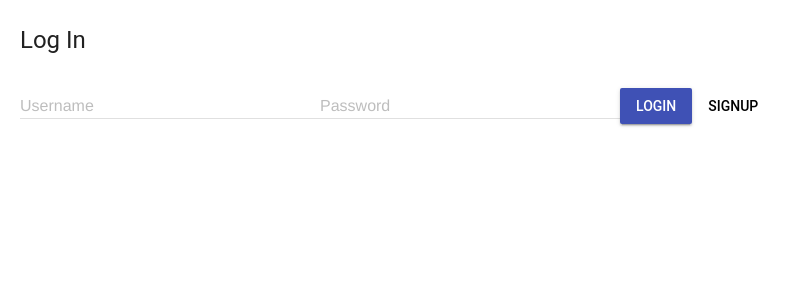
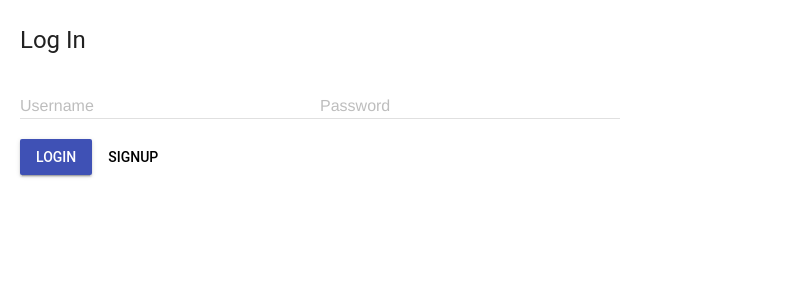
Before and after one commit to davidalveno/group-scheduler, a React (Create React App) app in the folder frontend/scheduler/: page / in a window 1280 px wide. Shown: the top 300 px of the page, without its empty margins (0-802 px from the left). Built offline with nearby package versions, Linux system fonts and the light colour scheme.

Commit message:
Handles login and failed login

```diff
--- a/frontend/scheduler/src/App.js
+++ b/frontend/scheduler/src/App.js
@@ -12,6 +12,7 @@ class App extends Component {
     this.state = {
       displayed_content: 'loading',
       logged_in: localStorage.getItem('token') ? true : false,
+      failed_login: false,
       username: ''
     };
     console.log('on startup - logged in: ', this.state.logged_in)
@@ -42,6 +43,7 @@ class App extends Component {
   }
 
   handle_login = (e, data) => {
+    let newState = Object.assign({}, this.state);
     e.preventDefault();
     console.log(data);
     fetch('http://localhost:8000/token-auth/', {
@@ -54,12 +56,24 @@ class App extends Component {
       .then(res => res.json())
       .then(json => {
         localStorage.setItem('token', json.token);
-        let newState = Object.assign({}, this.state);
         newState.logged_in = true;
         newState.displayed_content = 'main';
         newState.username = json.user.username;
         this.setState(newState);
-        console.log('handle_login')
+        console.log('handle_login');
+      }).catch((error)=>{
+        console.log('Failed to login');
+        localStorage.removeItem('token');
+        newState.logged_in = false;
+        newState.displayed_content = 'login';
+        newState.username = '';
+        // Show the error via toast notification
+        var notification = document.querySelector('.mdl-js-snackbar');
+        var data = {
+          message: 'Wrong username and password combination',
+          timeout: 5000
+        }
+        notification.MaterialSnackbar.showSnackbar(data);
       });
   };
 
@@ -114,7 +128,7 @@ class App extends Component {
         form = <Loader/>;
         break;
       case 'login':
-        form = <LoginForm handle_login={this.handle_login} go_to_signup={this.go_to_signup} />;
+        form = <LoginForm handle_login={this.handle_login} go_to_signup={this.go_to_signup} failed_login={this.state.failed_login}/>;
         console.log('login page');
         break;
       case 'signup':
@@ -134,6 +148,11 @@ class App extends Component {
     return (
       <div className="App">
         {form}
+        {/* This toast is used throughout the entire app */}
+        <div id="toast" className="mdl-js-snackbar mdl-snackbar">
+          <div className="mdl-snackbar__text"></div>
+          <button className="mdl-snackbar__action" type="button"></button>
+        </div>
       </div>
     );
   }
--- a/frontend/scheduler/src/components/LoginForm.js
+++ b/frontend/scheduler/src/components/LoginForm.js
@@ -27,6 +27,7 @@ class LoginForm extends React.Component {
 
   render() {
     return (
+      <div>
         <form>
           <h4>Log In</h4>
           <div className="mdl-textfield mdl-js-textfield mdl-textfield--floating-label mdl-textfield--floating-label">
@@ -37,13 +38,16 @@ class LoginForm extends React.Component {
             <input className="mdl-textfield__input" type="text" id="password" name="password" value={this.state.password} onChange={this.handle_change} />
             <label className="mdl-textfield__label" htmlFor="password">Password</label>
           </div>
+          <div>
             <button className="mdl-button mdl-js-button mdl-button--raised mdl-button--colored" onClick={e => this.props.handle_login(e, this.state)}>
               Login
             </button>
             <button className="mdl-button mdl-js-button mdl-js-ripple-effect" onClick={this.props.go_to_signup}>
               Signup
             </button>
+          </div>
         </form>
+      </div>
     );
   }
 }
```
Lines whose indentation alone changed are shown as unchanged.
